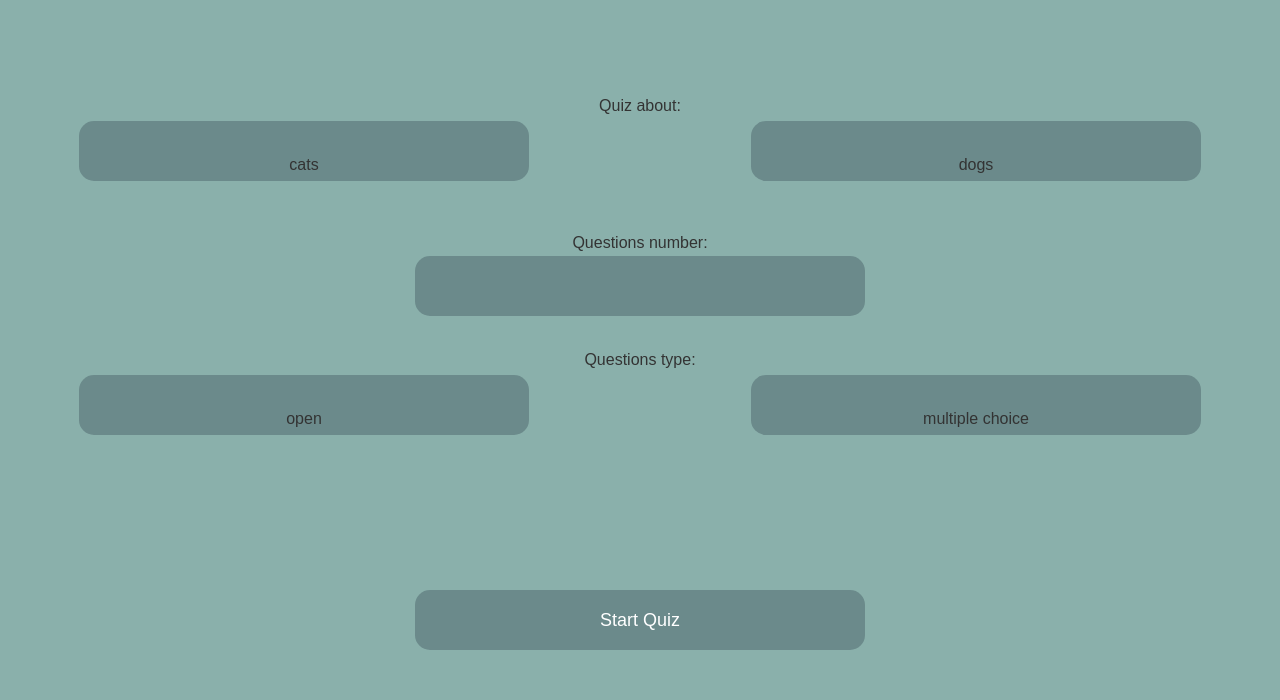
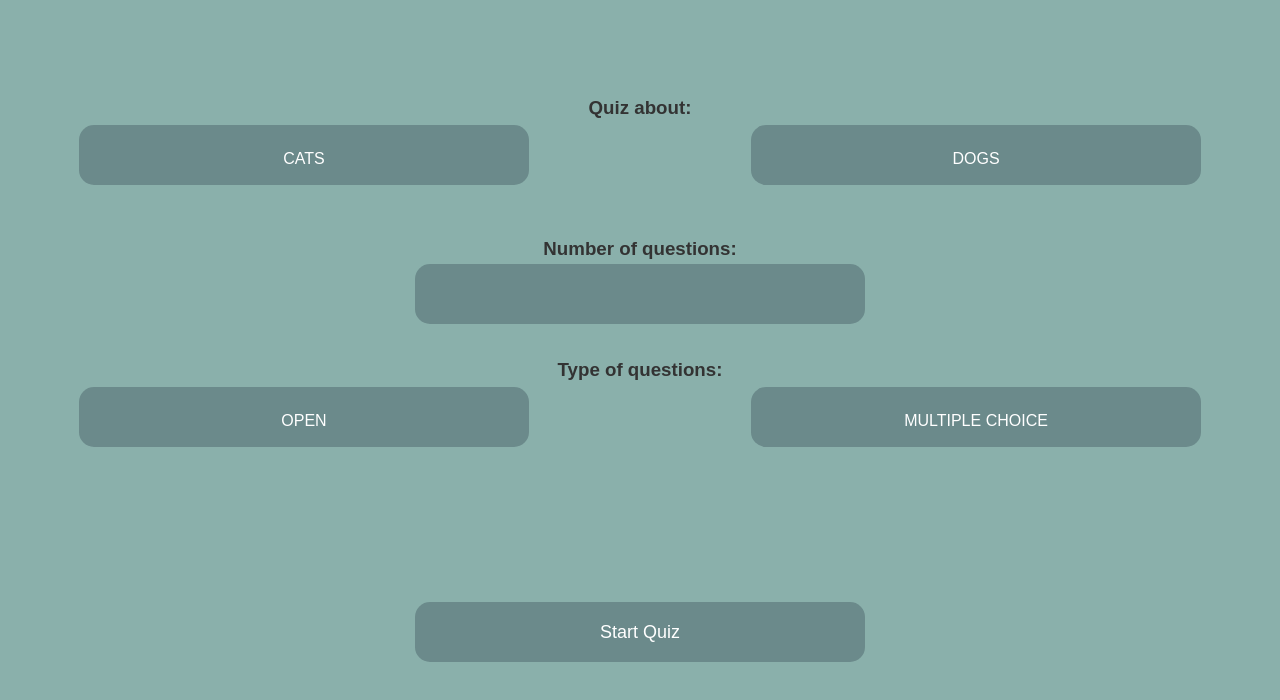
Before and after one commit to Nefariusek/CodersCamp2021.Project.JavaScript, a website built with Vite: page index.html in a window 1280 px wide. Both pictures are taken after a click on the link "Start quiz". Built offline with nearby package versions, Linux system fonts and the light colour scheme.

Commit message:
small style fix

```diff
--- a/src/views/quiz-settings/quiz-settings.css
+++ b/src/views/quiz-settings/quiz-settings.css
@@ -1,5 +1,6 @@
 .quizSettings {
   width: 100%;
+  color: white;
 }
 
 #quizSettingsForm {
@@ -35,8 +36,13 @@ input {
 }
 
 .radioButton {
+  color: white !important;
   display: flex;
   flex-direction: column;
+}
+
+.radioButton:checked {
+  color: white !important;
 }
 
 input[type='radio'] {
@@ -47,15 +53,18 @@ input[type='radio'] {
 }
 
 input[type='radio']:checked {
-  background-color: #191f24;
+  background-color: #3e505b;
+  color: white;
 }
 
 input[type='radio']:hover {
   background-color: #3e505b;
+  color: white;
 }
 
 input[type='submit']:active {
-  background-color: #263038;
+  background-color: #3e505b;
+  color: white;
 }
 
 form p {
@@ -67,12 +76,12 @@ form p {
   width: 40%;
   grid-column-start: first;
   grid-column-end: third;
-  color: white;
   text-align: center;
 }
 
 #number:hover {
   background-color: #3e505b;
+  color: white;
 }
 
 #submit {
@@ -84,10 +93,11 @@ form p {
 #submit:hover {
   width: 40%;
   margin-top: 100px;
-  background-color: #1e272c;
+  background-color: #3e505b;
 }
 
 label {
+  color: white;
   position: relative;
-  top: -35px;
+  top: -45px;
 }
--- a/src/views/quiz-settings/quiz-settings.js
+++ b/src/views/quiz-settings/quiz-settings.js
@@ -1,4 +1,5 @@
 import './quiz-settings.css';
+import '../../style.css';
 
 class QuizSettings {
   quizAbout;
@@ -39,8 +40,8 @@ class QuizSettings {
   static createAboutSection() {
     const about = document.createElement('div');
     const text = document.createElement('p');
-    text.innerText = 'Quiz about: ';
-    about.append(text, this.createRadioButton('cats', 'quizAbout'), this.createRadioButton('dogs', 'quizAbout'));
+    text.innerHTML = '<h3>Quiz about:</h3>';
+    about.append(text, this.createRadioButton('CATS', 'quizAbout'), this.createRadioButton('DOGS', 'quizAbout'));
     return about;
   }
 
@@ -54,7 +55,7 @@ class QuizSettings {
   static createQuestionsNumberdiv() {
     const questionsNumberdiv = document.createElement('div');
     const text = document.createElement('p');
-    text.innerText = 'Questions number: ';
+    text.innerHTML = '<h3>Number of questions:</h3>';
     questionsNumberdiv.append(text, this.createQuestionsNumberInput());
     return questionsNumberdiv;
   }
@@ -62,11 +63,11 @@ class QuizSettings {
   static createQuestionsTypeSection() {
     const questionsType = document.createElement('div');
     const text = document.createElement('p');
-    text.innerText = 'Questions type: ';
+    text.innerHTML = '<h3>Type of questions:</h3>';
     questionsType.append(
       text,
-      this.createRadioButton('open', 'questionsType'),
-      this.createRadioButton('multiple choice', 'questionsType'),
+      this.createRadioButton('OPEN', 'questionsType'),
+      this.createRadioButton('MULTIPLE CHOICE', 'questionsType'),
     );
     return questionsType;
   }
```
